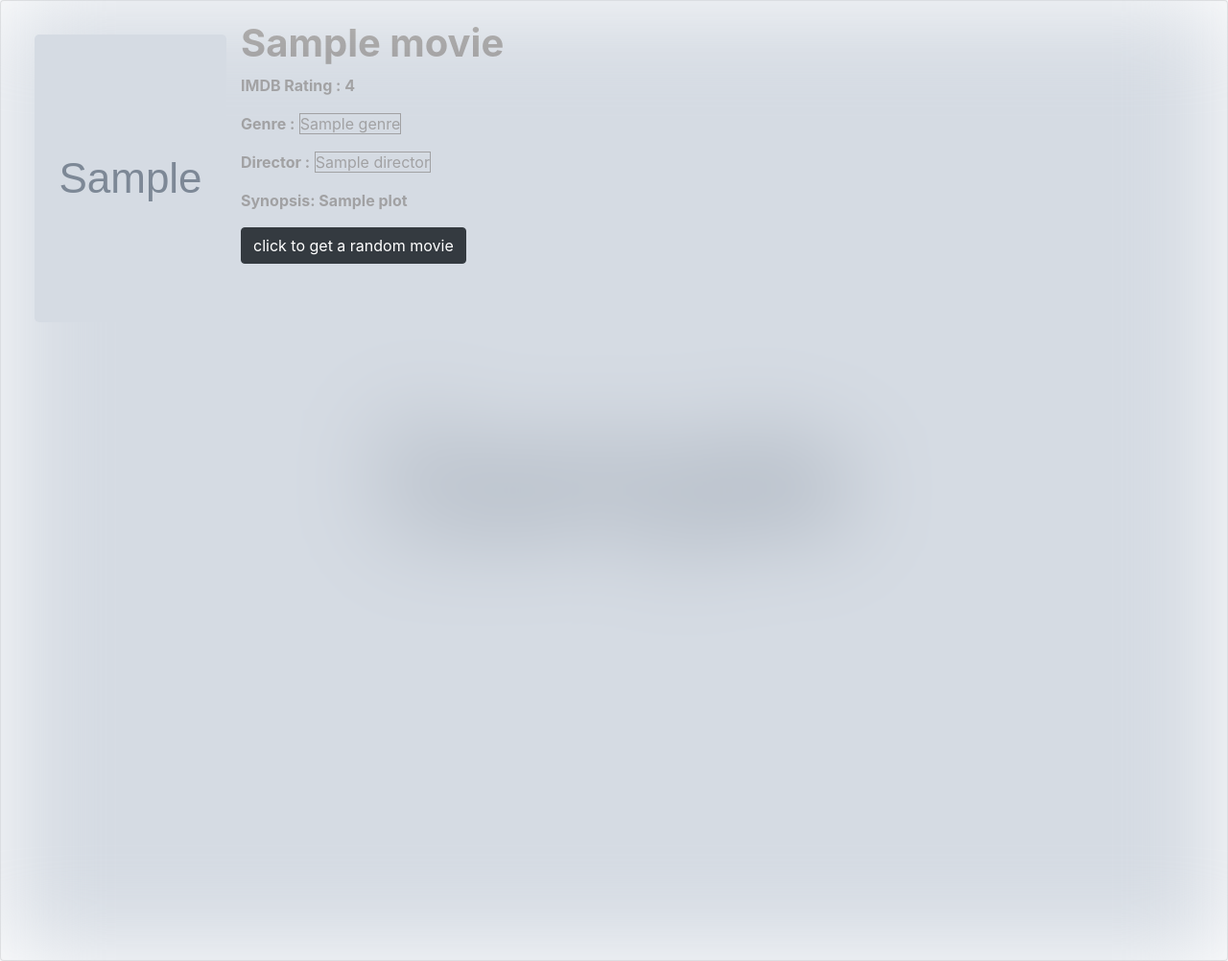
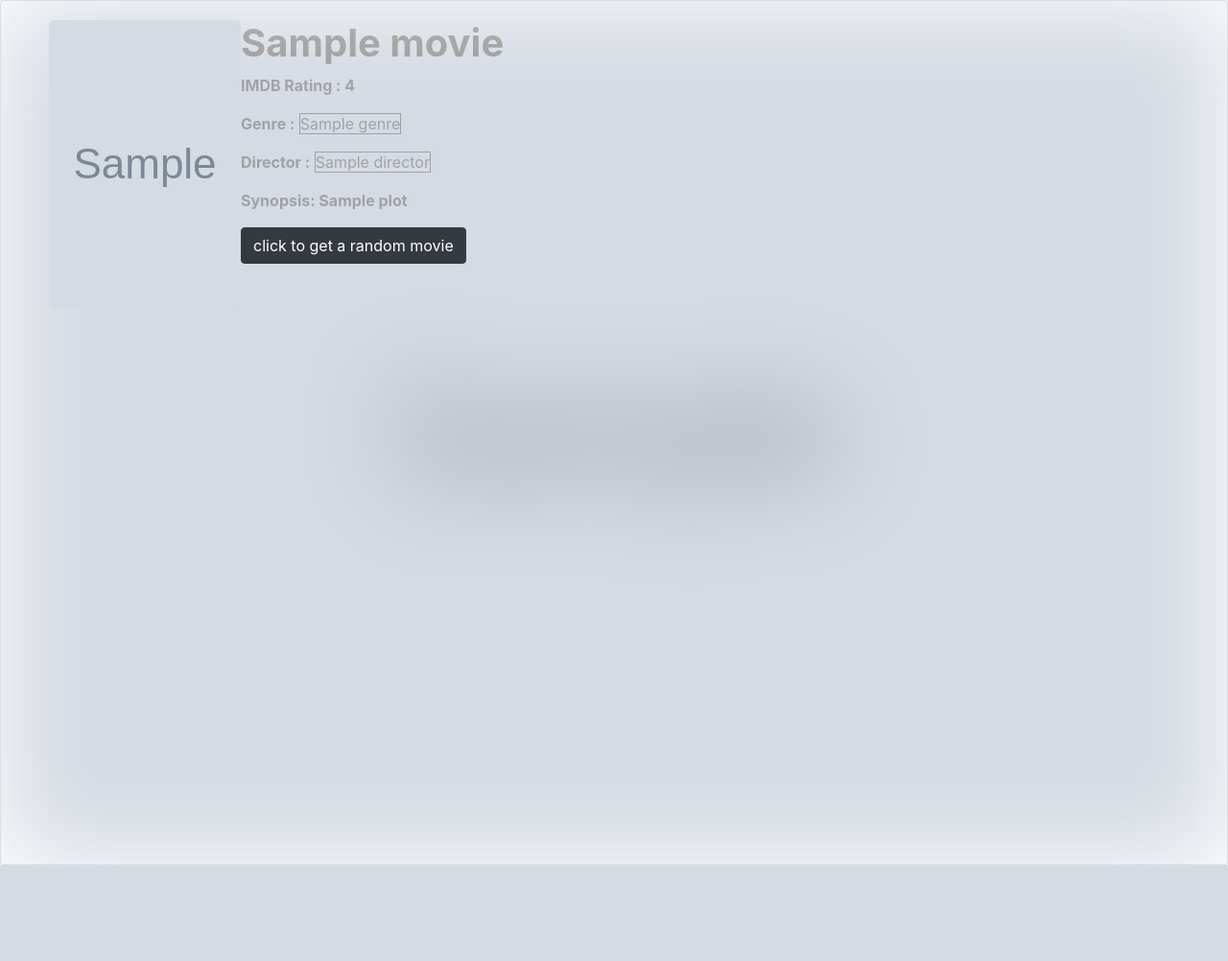
Before and after one commit to Abishek-Balasubramaniam/suggest-a-random-movie, a Django app: template templates/movie_details.html in a window 1280 px wide. Shown: the whole page at 96% size. After the commit the page ends 902 px from the top, so only its background shows below. Run offline with Django 3.2, Linux system fonts and the light colour scheme; the template is opened without the code that fills it: most values are stand-ins (such as "Sample title", 1, 10 or a date in 2020); grey boxes marked "Sample" are stand-in pictures; some libraries are stand-ins or nearby versions.

Commit message:
first commit

```diff
--- a/templates/movie_details.html
+++ b/templates/movie_details.html
@@ -14,12 +14,12 @@
     <script src="https://stackpath.bootstrapcdn.com/bootstrap/4.4.1/js/bootstrap.min.js" integrity="sha384-wfSDF2E50Y2D1uUdj0O3uMBJnjuUD4Ih7YwaYd1iqfktj0Uod8GCExl3Og8ifwB6" crossorigin="anonymous"></script>
 
     <div class="card text-dark" >
-      <img src="{{my_movie.full_cover_url}}" class="card-img" alt="..." style="filter:blur(50px);" height="1000px" width="1000px">
+      <img src="{{my_movie.full_cover_url}}" class="card-img" alt="..." style="filter:blur(50px);" height="900px" width="1000px">
       <div class="card-img-overlay">
 
 
          <div class="float-sm-left" >
-             <img src="{{my_movie.full_cover_url}}" class="rounded-lg" alt="..."   width="200px" height="300px" style="margin:15px">
+             <img src="{{my_movie.full_cover_url}}" class="rounded-lg" alt="..."   width="200px" height="300px" style="margin-left:30px;">
          </div>
 
          <div class="overflow-hidden">
```
